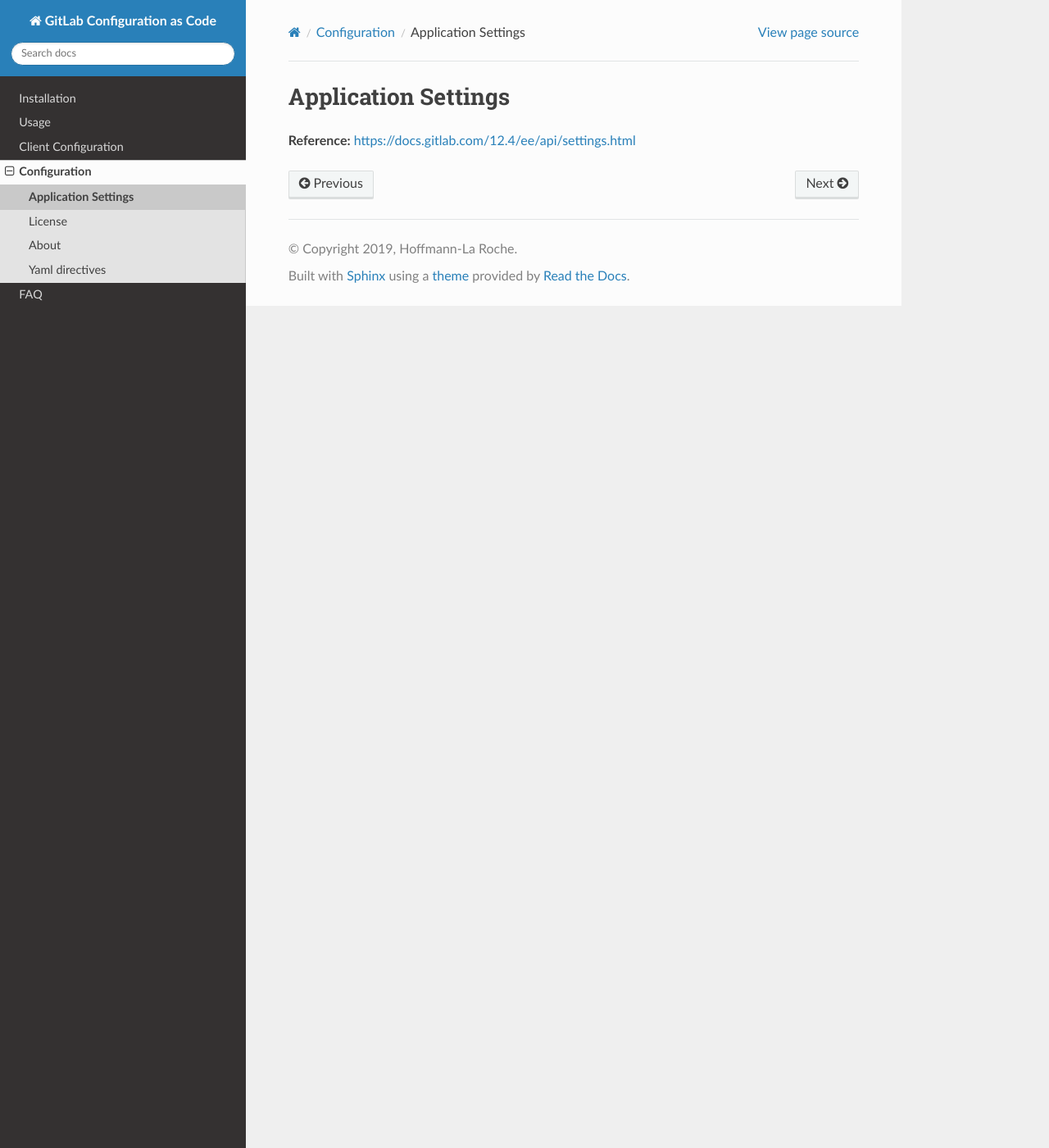
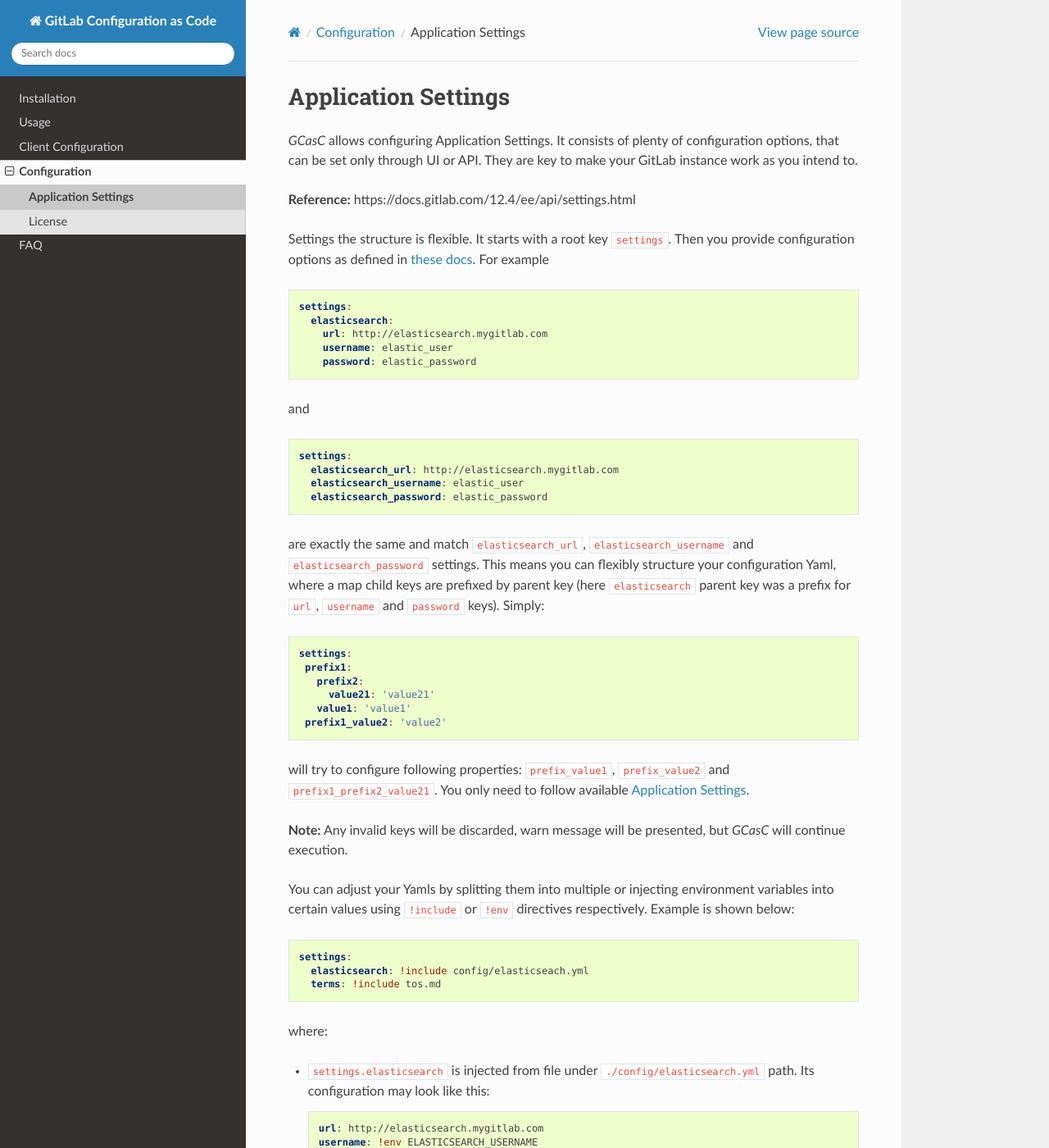
Before and after one commit to Roche/gitlab-configuration-as-code, a Sphinx documentation site: the page built from docs/configuration/application_settings.md, in a window 1280 px wide and 1400 px high. Shown: the whole window at 82% size. Built offline with Sphinx 7.4.7 and the Read the Docs theme 2.0.0, drawn with Linux system fonts in a browser that asks for light colours; some of the changed text lies outside the part shown.

Commit message:
rework documentation

````diff
--- a/docs/conf.py
+++ b/docs/conf.py
@@ -13,6 +13,7 @@
 import os
 # import sys
 # sys.path.insert(0, os.path.abspath('.'))
+from recommonmark.transform import AutoStructify
 
 on_rtd = os.environ.get("READTHEDOCS", None) == "True"
 
@@ -35,7 +36,9 @@
 # ones.
 extensions = [
     "sphinx.ext.autodoc",
-    "sphinx.ext.autosummary"
+    "sphinx.ext.autosummary",
+    "sphinx_markdown_tables",
+    "recommonmark"
 ]
 
 # Add any paths that contain templates here, relative to this directory.
@@ -69,3 +72,11 @@
 pygments_style = "sphinx"
 
 highlight_language = "yaml"
+
+source_suffix = ['.rst', '.md']
+
+def setup(app):
+    app.add_config_value('recommonmark_config', {
+            # 'enable_auto_toc_tree': True,
+            }, True)
+    app.add_transform(AutoStructify)
--- /dev/null
+++ b/docs/configuration/application_settings.md
@@ -0,0 +1,63 @@
+# Application Settings
+
+_GCasC_ allows configuring Application Settings. It consists of plenty of configuration options, that can be set only
+through UI or API. They are key to make your GitLab instance work as you intend to.
+
+**Reference:** https://docs.gitlab.com/12.4/ee/api/settings.html
+
+Settings the structure is flexible. It starts with a root key `settings`. Then you provide
+configuration options as defined in [these docs](https://docs.gitlab.com/12.4/ee/api/settings.html). For example
+
+```yaml
+settings:
+  elasticsearch:
+    url: http://elasticsearch.mygitlab.com
+    username: elastic_user
+    password: elastic_password
+```
+
+and
+
+```yaml
+settings:
+  elasticsearch_url: http://elasticsearch.mygitlab.com
+  elasticsearch_username: elastic_user
+  elasticsearch_password: elastic_password
+```
+are exactly the same and match `elasticsearch_url`, `elasticsearch_username` and `elasticsearch_password` settings.
+This means you can flexibly structure your configuration Yaml, where a map child keys are prefixed by parent key (here
+`elasticsearch` parent key was a prefix for `url`, `username` and `password` keys). Simply:
+ ```yaml
+settings:
+  prefix1:
+    prefix2:
+      value21: 'value21'
+    value1: 'value1'
+  prefix1_value2: 'value2'
+```
+will try to configure following properties: `prefix_value1`, `prefix_value2` and `prefix1_prefix2_value21`.
+ You only need to follow available [Application Settings](https://docs.gitlab.com/12.4/ee/api/settings.html).
+
+**Note:** Any invalid keys will be discarded, warn message will be presented, but _GCasC_ will continue execution.
+
+You can adjust your Yamls by splitting them into multiple or injecting environment variables into certain values using
+`!include` or `!env` directives respectively. Example is shown below:
+
+```yaml
+settings:
+  elasticsearch: !include config/elasticseach.yml
+  terms: !include tos.md
+```
+
+where:
+
+* `settings.elasticsearch` is injected from file under `./config/elasticsearch.yml` path. Its configuration may look
+like this:
+    ```yaml
+    url: http://elasticsearch.mygitlab.com
+    username: !env ELASTICSEARCH_USERNAME
+    password: !env ELASTICSEARCH_PASSWORD
+    ```
+  Note that here also `ELASTICSEARCH_USERNAME`, `ELASTICSEARCH_PASSWORD` are used to inject username and password
+  from environment variables
+* `settings.terms` is injected from `./tos.md` file
--- a/docs/install.rst
+++ /dev/null
@@ -1,5 +0,0 @@
-.. _install:
-
-###########################
-Installation
-###########################
--- a/requirements.txt
+++ b/requirements.txt
@@ -1,2 +1,3 @@
+-r rtd-requirements.txt
 python-gitlab>=1.13.0
 PyYAML>=5.1.2
--- a/rtd-requirements.txt
+++ b/rtd-requirements.txt
@@ -1,2 +1,5 @@
 jinja2>=2.10.3
 sphinx>=2.2.1
+recommonmark>=0.6
+sphinx-rtd-theme>=0.4.3
+sphinx-markdown-tables>=0.0.10
````
Also changed, not shown: README.md (+2 -1 lines), docs/client.md (added, +64 -0 lines), docs/client.rst (deleted, +0 -15 lines), docs/configuration/application_settings.rst (deleted, +0 -7 lines), docs/configuration/index.md (added, +56 -0 lines), docs/configuration/index.rst (deleted, +0 -31 lines), docs/configuration/license.md (added, +59 -0 lines), docs/configuration/license.rst (deleted, +0 -63 lines), docs/docker.rst (deleted, +0 -13 lines), docs/faq.md (renamed from docs/faq.rst, +4 -9 lines), docs/index.rst (+28 -10 lines), docs/install.md (added, +1 -0 lines), docs/usage.md (added, +28 -0 lines), 2 other files.
